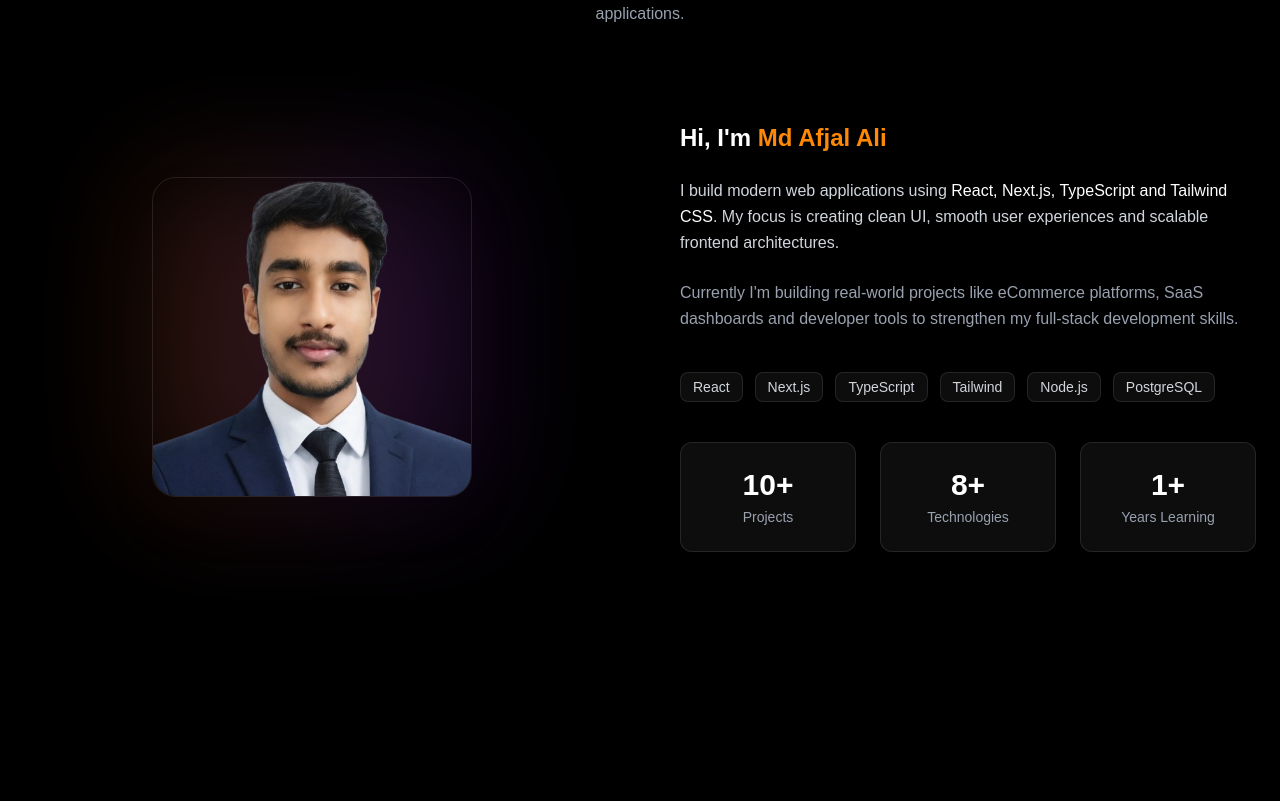
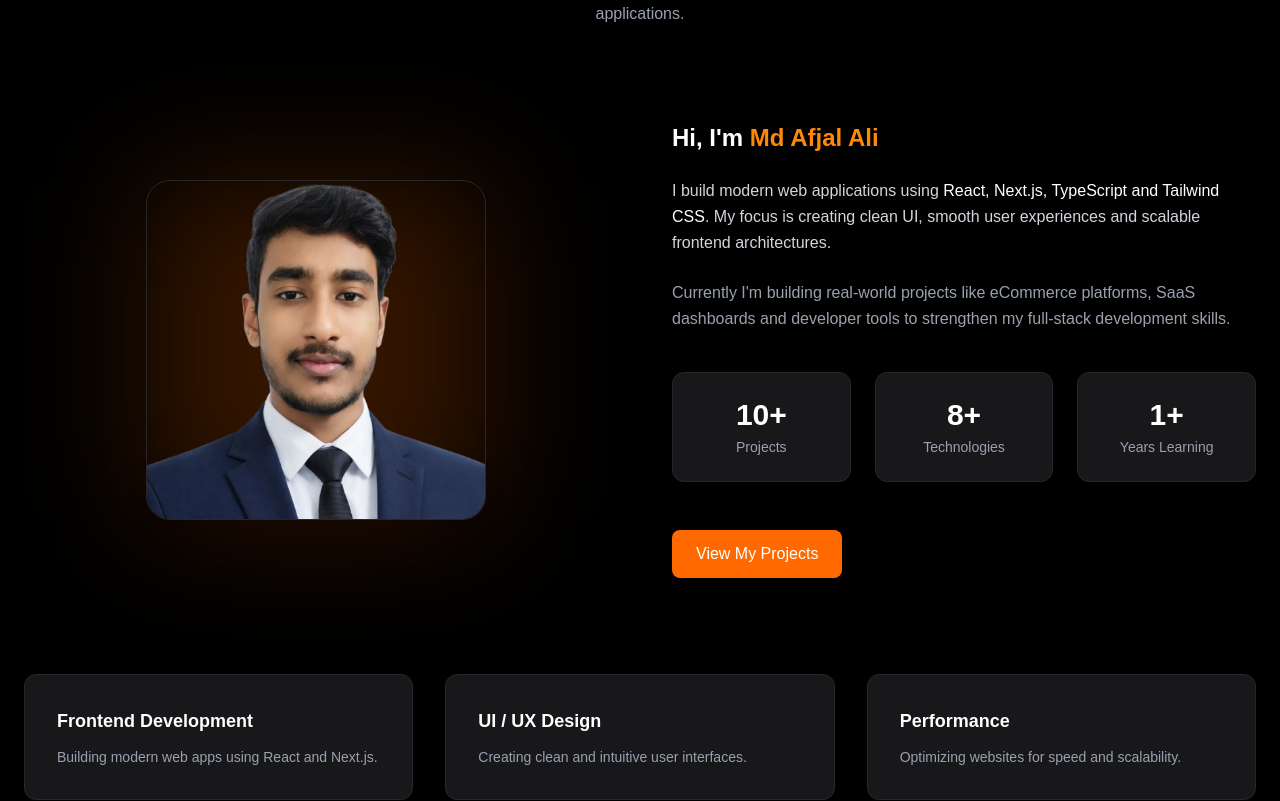
Before and after one commit to afjal272/Portfolio, a Next.js app: page / in a window 1280 px wide. Shown: the part 1022-1823 px from the top of the page. Built offline with nearby package versions, Linux system fonts and the light colour scheme.

Commit message:
new-about

```diff
--- a/src/sections/About.tsx
+++ b/src/sections/About.tsx
@@ -1,22 +1,29 @@
 "use client"
 
 import { motion } from "framer-motion"
+import Image from "next/image"
 
 export default function About() {
 
   const stats = [
-    { number: "10+", label: "Projects" },
-    { number: "8+", label: "Technologies" },
-    { number: "1+", label: "Years Learning" }
+    { value: "10+", label: "Projects" },
+    { value: "8+", label: "Technologies" },
+    { value: "1+", label: "Years Learning" },
   ]
 
-  const tech = [
-    "React",
-    "Next.js",
-    "TypeScript",
-    "Tailwind",
-    "Node.js",
-    "PostgreSQL"
+  const services = [
+    {
+      title: "Frontend Development",
+      desc: "Building modern web apps using React and Next.js."
+    },
+    {
+      title: "UI / UX Design",
+      desc: "Creating clean and intuitive user interfaces."
+    },
+    {
+      title: "Performance",
+      desc: "Optimizing websites for speed and scalability."
+    }
   ]
 
   return (
@@ -24,7 +31,7 @@ export default function About() {
 
       <div className="max-w-7xl mx-auto">
 
-        {/* heading */}
+        {/* Heading */}
         <div className="text-center mb-24">
 
           <h2 className="text-4xl md:text-5xl font-bold">
@@ -39,26 +46,29 @@ export default function About() {
         </div>
 
 
-        <div className="grid md:grid-cols-2 gap-20 items-center">
+        {/* Main About */}
+        <div className="grid md:grid-cols-2 gap-16 items-center">
 
           {/* IMAGE */}
           <motion.div
             initial={{ opacity: 0, x: -40 }}
             whileInView={{ opacity: 1, x: 0 }}
+            viewport={{ once: true }}
             transition={{ duration: 0.6 }}
             className="flex justify-center"
           >
 
             <div className="relative group">
 
-              {/* glow */}
-              <div className="absolute inset-0 bg-gradient-to-r from-orange-500 to-purple-600 blur-3xl opacity-20 rounded-3xl"></div>
+              {/* Glow */}
+              <div className="absolute inset-0 bg-orange-500/20 blur-3xl rounded-3xl"></div>
 
-              {/* image */}
-              <img
+              <Image
                 src="/images/hero.png"
-                alt="Afjal"
-                className="relative w-80 rounded-3xl border border-white/10 shadow-2xl transition duration-500 group-hover:scale-105"
+                alt="Md Afjal Ali"
+                width={340}
+                height={340}
+                className="relative rounded-3xl border border-zinc-800 shadow-xl transition duration-500 group-hover:scale-105"
               />
 
             </div>
@@ -70,6 +80,7 @@ export default function About() {
           <motion.div
             initial={{ opacity: 0, x: 40 }}
             whileInView={{ opacity: 1, x: 0 }}
+            viewport={{ once: true }}
             transition={{ duration: 0.6 }}
           >
 
@@ -93,45 +104,62 @@ export default function About() {
             </p>
 
 
-            {/* TECH STACK */}
-            <div className="flex flex-wrap gap-3 mb-10">
+            {/* STATS */}
+            <div className="grid grid-cols-3 gap-6 mb-12">
 
-              {tech.map((t) => (
-                <span
-                  key={t}
-                  className="px-3 py-1 text-sm bg-white/5 border border-white/10 rounded-lg text-gray-300 hover:bg-white/10 transition"
+              {stats.map((stat) => (
+                <div
+                  key={stat.label}
+                  className="bg-zinc-900 border border-zinc-800 px-6 py-6 rounded-xl text-center hover:border-orange-500/40 hover:scale-105 transition"
                 >
-                  {t}
-                </span>
+
+                  <h3 className="text-3xl font-bold">
+                    {stat.value}
+                  </h3>
+
+                  <p className="text-gray-400 text-sm mt-1">
+                    {stat.label}
+                  </p>
+
+                </div>
               ))}
 
             </div>
 
+            {/* CTA */}
+            <a
+              href="#projects"
+              className="inline-block px-6 py-3 bg-orange-500 hover:bg-orange-600 rounded-lg text-white font-medium transition hover:scale-105"
+            >
+              View My Projects
+            </a>
 
-            {/* STATS */}
-            <div className="grid grid-cols-3 gap-6">
+          </motion.div>
 
-              {stats.map((s) => (
-                <motion.div
-                  key={s.label}
-                  whileHover={{ y: -6 }}
-                  className="bg-white/5 border border-white/10 backdrop-blur-lg px-6 py-6 rounded-xl text-center"
-                >
+        </div>
 
-                  <h3 className="text-3xl font-bold text-white">
-                    {s.number}
-                  </h3>
 
-                  <p className="text-gray-400 text-sm mt-1">
-                    {s.label}
-                  </p>
+        {/* WHAT I DO */}
+        <div className="grid md:grid-cols-3 gap-8 mt-24">
 
-                </motion.div>
-              ))}
+          {services.map((service) => (
+
+            <div
+              key={service.title}
+              className="bg-zinc-900 border border-zinc-800 p-8 rounded-xl hover:border-orange-500/40 hover:-translate-y-1 transition"
+            >
+
+              <h4 className="text-lg font-semibold mb-3">
+                {service.title}
+              </h4>
+
+              <p className="text-gray-400 text-sm">
+                {service.desc}
+              </p>
 
             </div>
 
-          </motion.div>
+          ))}
 
         </div>
 
```
